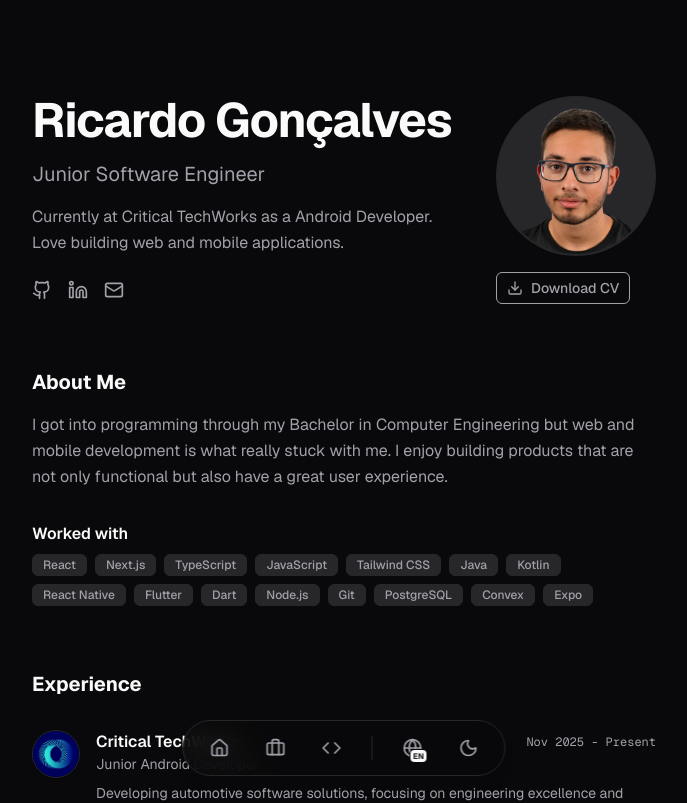
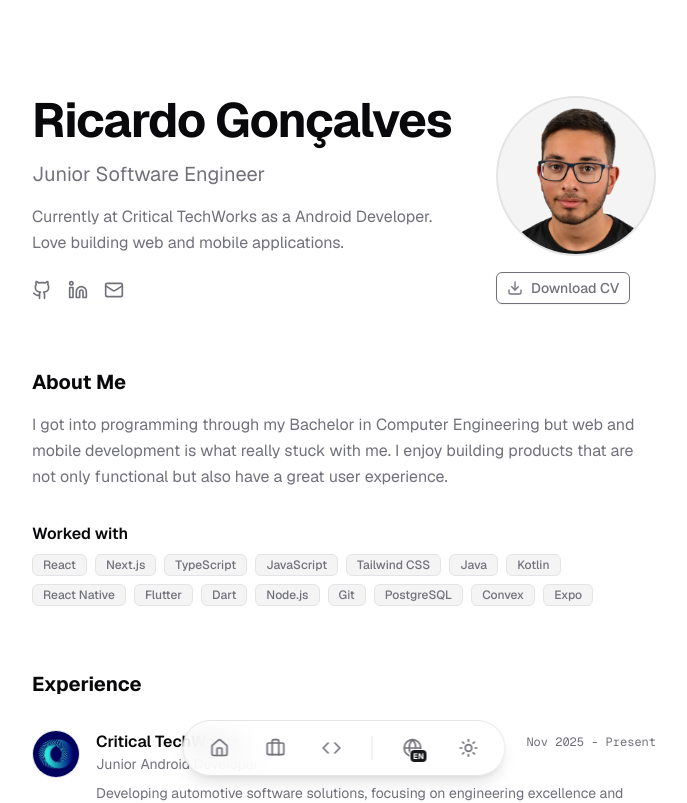
Before and after one commit to ric2003/Portfolio, a Next.js app: page / in a window 1280 px wide. Shown: the top 803 px of the page, without its empty margins (296-983 px from the left). Built offline with nearby package versions, Linux system fonts and the light colour scheme.

Commit message:
Auto light and dark mode using device info

```diff
--- a/src/app/globals.css
+++ b/src/app/globals.css
@@ -78,4 +78,10 @@ body {
   min-height: 100vh;
   -webkit-font-smoothing: antialiased;
   -moz-osx-font-smoothing: grayscale;
+  background-color: var(--background);
+  color: var(--foreground);
 }
+
+html {
+  background-color: var(--background);
+}
--- a/src/app/layout.tsx
+++ b/src/app/layout.tsx
@@ -20,6 +20,13 @@ export const metadata: Metadata = {
   description: "Portfolio of Ricardo Gonçalves",
 };
 
+export const viewport = {
+  themeColor: [
+    { media: "(prefers-color-scheme: light)", color: "#ffffff" },
+    { media: "(prefers-color-scheme: dark)", color: "#09090b" },
+  ],
+};
+
 export default function RootLayout({
   children,
 }: Readonly<{
@@ -32,7 +39,7 @@ export default function RootLayout({
       >
         <ThemeProvider
           attribute="class"
-          defaultTheme="dark"
+          defaultTheme="system"
           enableSystem
           disableTransitionOnChange
         >
```
